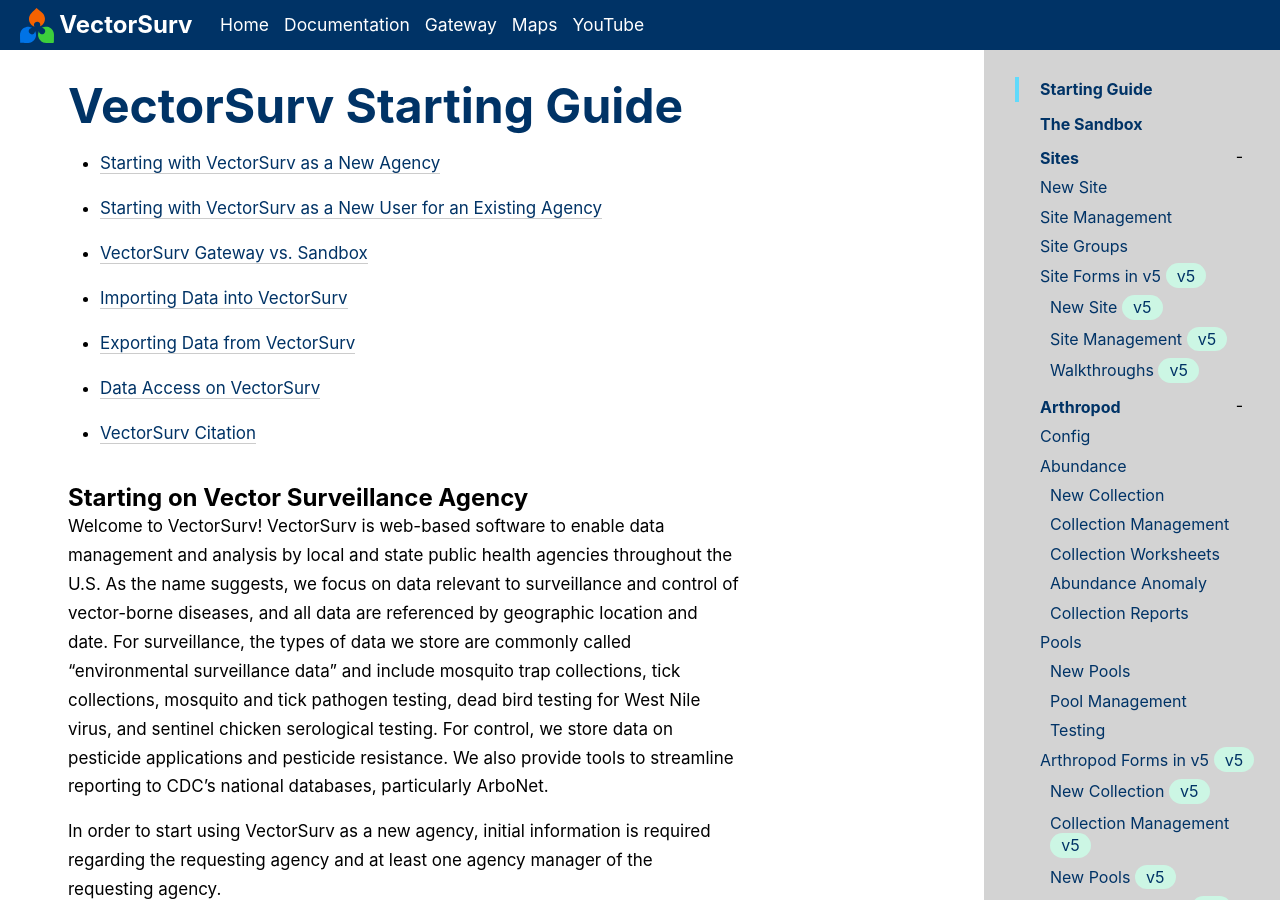
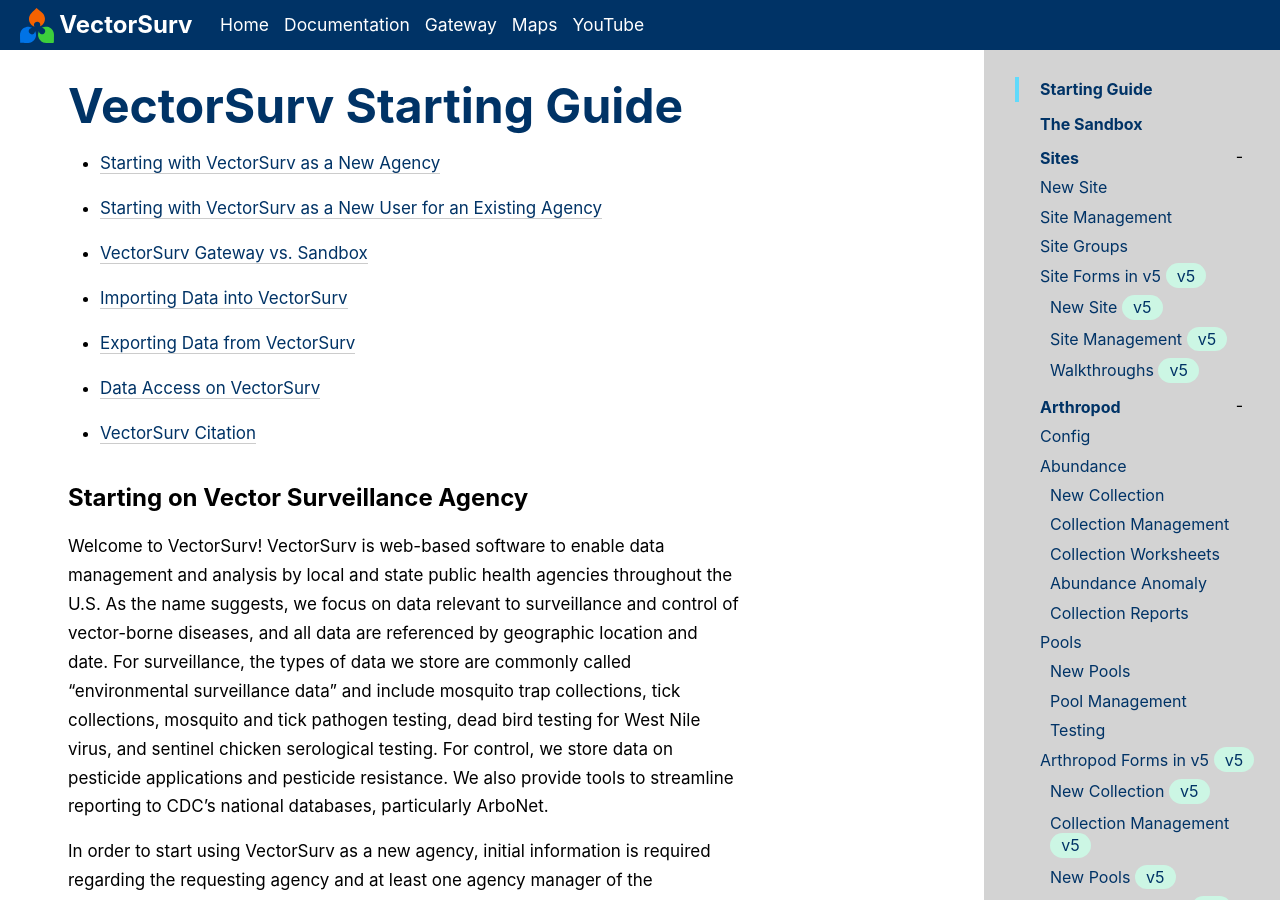
Before and after one commit to tlvaldepena/vectorsurv.org, a Jekyll site: the page built from _docs/starting/VectorSurv_FAQ.md, in a window 1280 px wide and 900 px high. Built offline with Jekyll 4.4.1, drawn with Linux system fonts in a browser that asks for light colours.

Commit message:
Update VectorSurv_FAQ.md

```diff
--- a/_docs/starting/VectorSurv_FAQ.md
+++ b/_docs/starting/VectorSurv_FAQ.md
@@ -19,7 +19,7 @@
 
 
 
-<h2 id="StartingOnVectorSurvAgency">Starting on Vector Surveillance Agency</h2>
+<h2 id="StartingOnVectorSurvAgency" style="margin-bottom: 20px;">Starting on Vector Surveillance Agency</h2>
 
 Welcome to VectorSurv! VectorSurv is web-based software to enable data management and analysis by local and state public health agencies throughout the U.S. As the name suggests, we focus on data relevant to surveillance and control of vector-borne diseases, and all data are referenced by geographic location and date. For surveillance, the types of data we store are commonly called “environmental surveillance data” and include mosquito trap collections, tick collections, mosquito and tick pathogen testing, dead bird testing for West Nile virus, and sentinel chicken serological testing. For control, we store data on pesticide applications and pesticide resistance. We also provide tools to streamline reporting to CDC’s national databases, particularly ArboNet.
 
```
